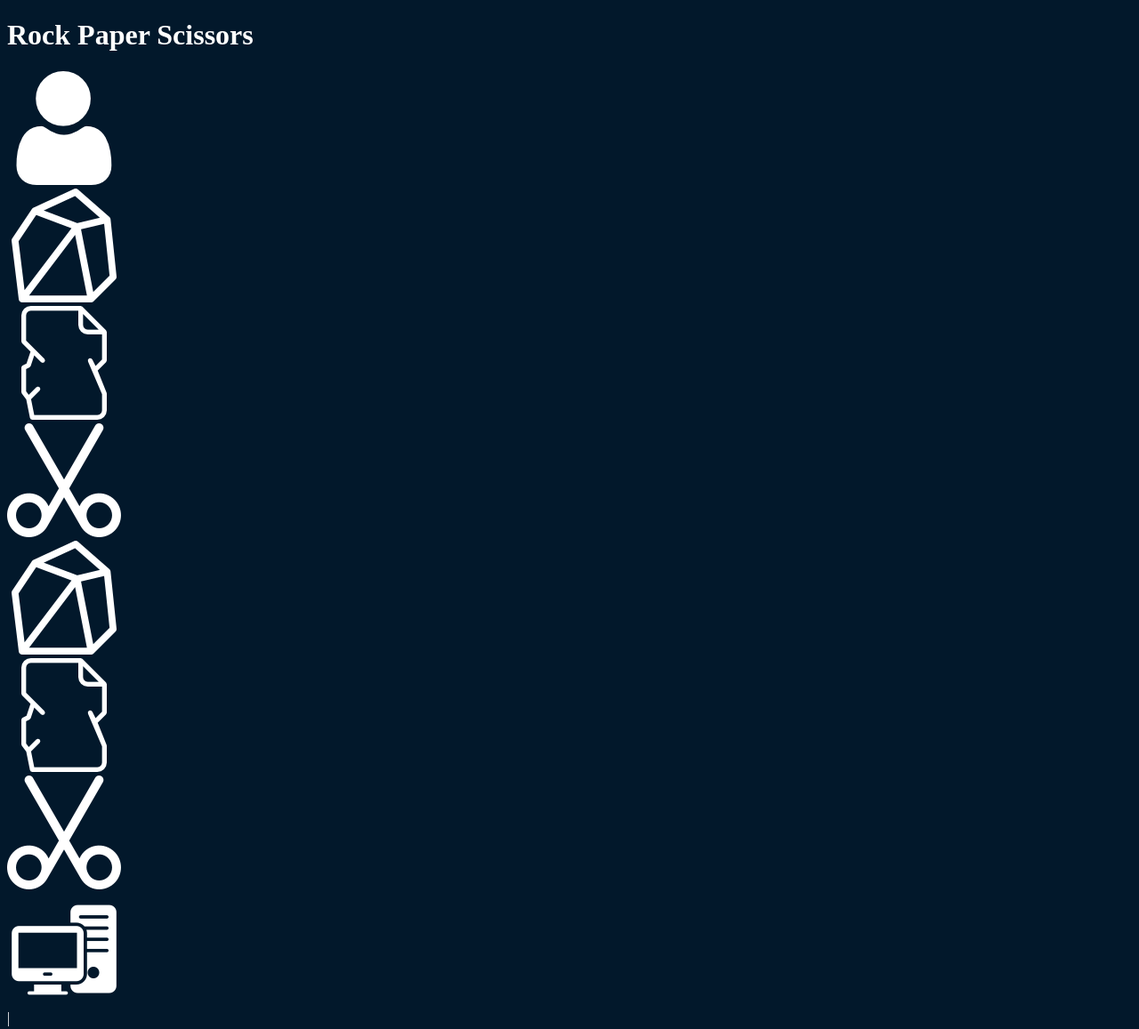
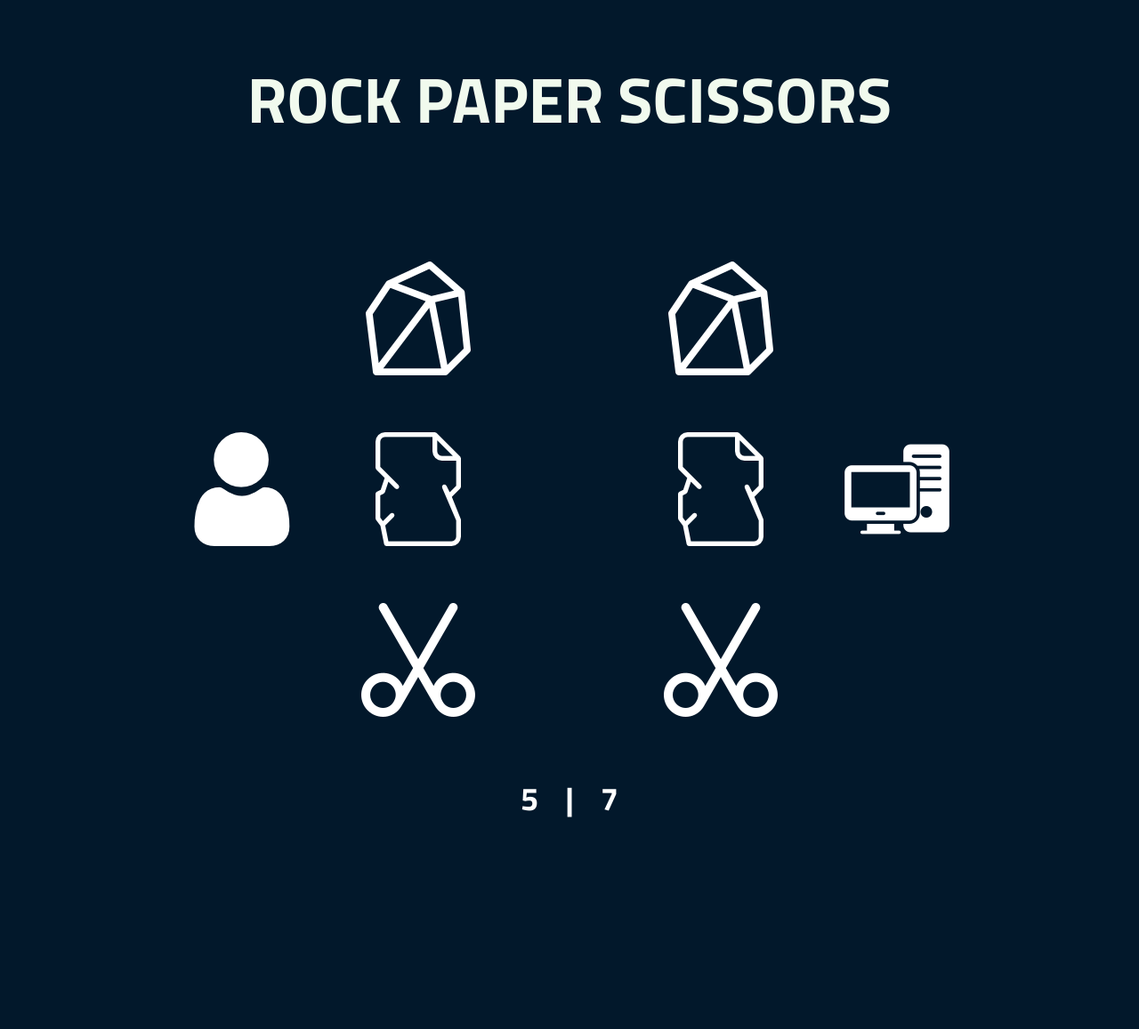
Before and after one commit to Rattlehead90/odin-rockpaperscissors, a plain HTML site: page index.html in a window 1280 px wide. Shown: the whole page at 89% size. After the commit the page ends 933 px from the top, so only its background shows below. Drawn offline with Linux system fonts and the light colour scheme.

Commit message:
Add CSS styling

```diff
--- a/index.html
+++ b/index.html
@@ -10,7 +10,7 @@
 </head>
 <body>
     <header>
-        <h1>Rock Paper Scissors</h1>
+        <h1>ROCK PAPER SCISSORS</h1>
     </header>
 
     <main>
@@ -45,15 +45,17 @@
         <div class="computer-icon">
             <img class="invert" src="./images/computer.png" alt="Computer">
         </div>
+    </main>
     <div class="score">
         <div class="score-box" id="score-box-player">
+            5
         </div>
         <div id="deliminator">
             |
         </div>
         <div class="score-box" id="score-box-computer">
+            7
         </div>
     </div>
-    </main>
 </body>
 </html>
--- a/style.css
+++ b/style.css
@@ -1,8 +1,49 @@
+@import url('https://fonts.googleapis.com/css2?family=Titillium+Web:wght@700;900&display=swap');
+
 body {
     background-color: #02182B;
     color: white;
+    display: flex;
+    flex-direction: column;
+    padding: 0px 200px 0px 200px;
+    font-family: 'Titillium Web', sans-serif;
+    font-size: 36px;
+}
+
+header {
+    margin-bottom: 30px;
+    text-align: center;
+    color: #F1FAEE;
 }
 
 .invert {
     filter: invert(100%);
 }
+
+main {
+    display: flex;
+    align-items: center;
+    justify-content: space-between;
+}
+
+.battlefield {
+    flex: 1;
+}
+
+.player-icon {
+    margin-right: 70px;
+}
+
+.computer-icon {
+    margin-left: 70px;
+}
+
+.option {
+    margin: 50px 0;
+}
+
+.score {
+    display: flex;
+    justify-content: center;
+    gap: 30px;
+}
```
Lines whose indentation alone changed are shown as unchanged.
